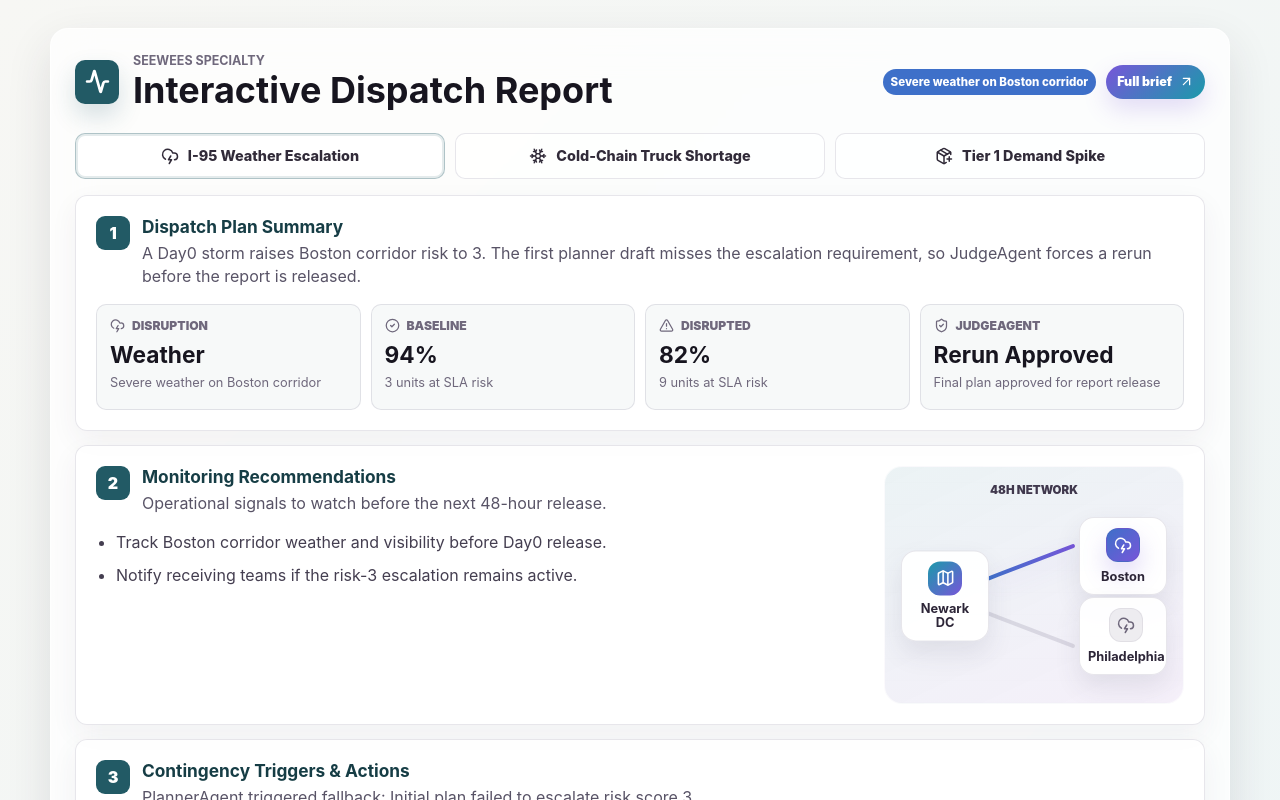
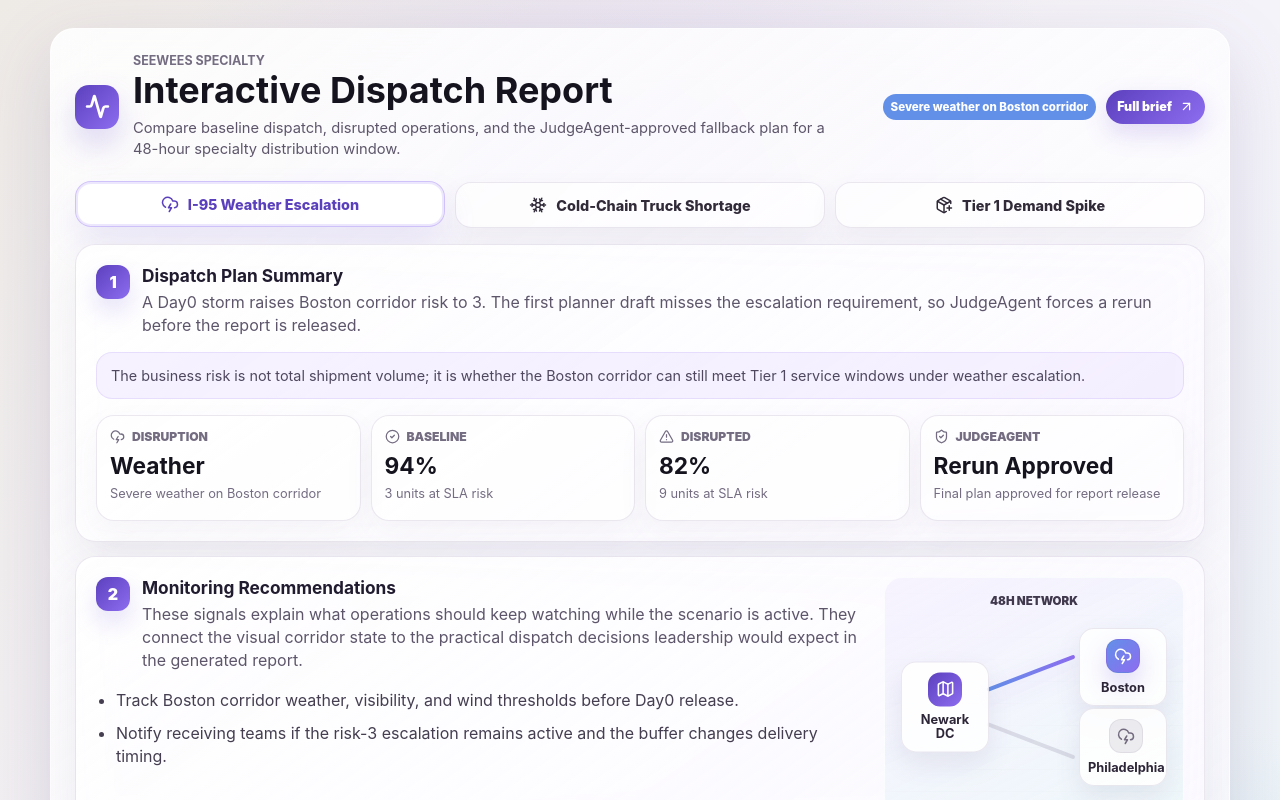
Before and after one commit to jin-roh-analyst/SeeWeeS_Group4_BS, a Next.js app in the folder web/: page / in a window 1280 px wide. Shown: the top 800 px of the page. Built offline with nearby package versions, Linux system fonts and the light colour scheme.

Commit message:
Align report dashboard with reference style

```diff
--- a/web/app/globals.css
+++ b/web/app/globals.css
@@ -1,17 +1,18 @@
 :root {
-  --ink: #17151f;
-  --muted: #6f687c;
-  --panel: rgba(255, 255, 255, 0.76);
-  --panel-strong: rgba(255, 255, 255, 0.92);
-  --line: rgba(73, 62, 99, 0.13);
-  --violet: #7756d9;
-  --violet-dark: #4d35a1;
-  --teal: #1b9aaa;
+  --ink: #15131d;
+  --muted: #746d82;
+  --panel: rgba(255, 255, 255, 0.62);
+  --panel-strong: rgba(255, 255, 255, 0.84);
+  --line: rgba(111, 96, 142, 0.14);
+  --violet: #8d6df0;
+  --violet-dark: #5b40bd;
+  --violet-soft: #eee8ff;
+  --teal: #57b9cc;
   --green: #1f9d67;
-  --amber: #cb7a1a;
-  --red: #c54858;
-  --blue: #3e70c9;
-  --shadow: 0 18px 46px rgba(47, 43, 58, 0.12);
+  --amber: #d88a2d;
+  --red: #d45768;
+  --blue: #6290e8;
+  --shadow: 0 24px 70px rgba(92, 78, 126, 0.18);
 }
 
 * {
@@ -23,7 +24,11 @@ body {
   min-height: 100vh;
   color: var(--ink);
   font-family: Inter, ui-sans-serif, system-ui, -apple-system, BlinkMacSystemFont, "Segoe UI", sans-serif;
-  background: linear-gradient(135deg, #f7f7f4 0%, #eef5f6 100%);
+  background:
+    radial-gradient(circle at 15% 88%, rgba(247, 151, 149, 0.38), transparent 30%),
+    radial-gradient(circle at 88% 82%, rgba(137, 207, 218, 0.34), transparent 30%),
+    radial-gradient(circle at 48% 18%, rgba(167, 143, 239, 0.2), transparent 36%),
+    linear-gradient(135deg, #eeeae6 0%, #f5f3fa 46%, #eaf5f7 100%);
 }
 
 button,
@@ -45,9 +50,11 @@ button {
   max-width: 1420px;
   margin: 0 auto;
   padding: 24px;
-  border: 1px solid rgba(255, 255, 255, 0.66);
-  border-radius: 18px;
-  background: rgba(255, 255, 255, 0.74);
+  border: 1px solid rgba(255, 255, 255, 0.74);
+  border-radius: 24px;
+  background:
+    linear-gradient(145deg, rgba(255, 255, 255, 0.72), rgba(245, 242, 252, 0.42)),
+    rgba(255, 255, 255, 0.5);
   box-shadow: var(--shadow);
   backdrop-filter: blur(22px);
 }
@@ -76,10 +83,10 @@ button {
   height: 44px;
   display: grid;
   place-items: center;
-  border-radius: 10px;
+  border-radius: 14px;
   color: white;
-  background: #225a65;
-  box-shadow: 0 12px 24px rgba(34, 90, 101, 0.18);
+  background: linear-gradient(135deg, var(--violet-dark), var(--violet));
+  box-shadow: 0 16px 32px rgba(112, 82, 209, 0.24);
 }
 
 .eyebrow {
@@ -104,6 +111,14 @@ h1 {
   letter-spacing: 0;
 }
 
+.topline {
+  max-width: 720px;
+  margin: 7px 0 0;
+  color: #5d566b;
+  font-size: 0.92rem;
+  line-height: 1.45;
+}
+
 .top-actions {
   display: flex;
   gap: 10px;
@@ -120,7 +135,7 @@ h1 {
   padding: 7px 12px;
   border-radius: 999px;
   color: var(--ink);
-  background: rgba(255, 255, 255, 0.78);
+  background: rgba(255, 255, 255, 0.68);
   border: 1px solid var(--line);
   font-size: 0.84rem;
   font-weight: 700;
@@ -205,7 +220,7 @@ h1 {
   border-radius: 18px;
   border: 1px solid rgba(255, 255, 255, 0.66);
   background:
-    linear-gradient(155deg, rgba(234, 242, 244, 0.94), rgba(244, 238, 249, 0.9)),
+    linear-gradient(155deg, rgba(246, 242, 255, 0.94), rgba(235, 247, 249, 0.78)),
     repeating-linear-gradient(0deg, rgba(23, 21, 31, 0.04), rgba(23, 21, 31, 0.04) 1px, transparent 1px, transparent 22px);
   overflow: hidden;
 }
@@ -236,8 +251,8 @@ h1 {
   padding: 10px 8px;
   border-radius: 15px;
   border: 1px solid var(--line);
-  background: rgba(255, 255, 255, 0.94);
-  box-shadow: 0 12px 26px rgba(62, 54, 88, 0.1);
+  background: rgba(255, 255, 255, 0.88);
+  box-shadow: 0 12px 26px rgba(92, 78, 126, 0.11);
   text-align: center;
 }
 
@@ -276,7 +291,7 @@ h1 {
 }
 
 .node-icon {
-  background: linear-gradient(135deg, var(--teal), var(--violet));
+  background: linear-gradient(135deg, var(--violet-dark), var(--violet));
 }
 
 .scenario-badge {
@@ -287,7 +302,7 @@ h1 {
 
 .route-node.destination.active .scenario-badge {
   color: white;
-  background: linear-gradient(135deg, var(--violet), var(--teal));
+  background: linear-gradient(135deg, var(--violet-dark), var(--violet));
   box-shadow: 0 12px 24px rgba(119, 86, 217, 0.22);
 }
 
@@ -296,11 +311,11 @@ h1 {
 }
 
 .corridor-map.resource .route-node.destination.active .scenario-badge {
-  background: linear-gradient(135deg, var(--teal), var(--blue));
+  background: linear-gradient(135deg, var(--violet), var(--blue));
 }
 
 .corridor-map.demand .route-node.destination.active .scenario-badge {
-  background: linear-gradient(135deg, var(--red), var(--amber));
+  background: linear-gradient(135deg, var(--violet), var(--red));
 }
 
 .route-path {
@@ -315,7 +330,7 @@ h1 {
 }
 
 .route-path.active {
-  background: linear-gradient(90deg, var(--teal), var(--violet));
+  background: linear-gradient(90deg, var(--violet-dark), var(--violet));
   box-shadow: 0 8px 22px rgba(119, 86, 217, 0.16);
 }
 
@@ -324,11 +339,11 @@ h1 {
 }
 
 .corridor-map.resource .route-path.active {
-  background: linear-gradient(90deg, var(--teal), var(--blue));
+  background: linear-gradient(90deg, var(--violet), var(--blue));
 }
 
 .corridor-map.demand .route-path.active {
-  background: linear-gradient(90deg, var(--red), var(--amber));
+  background: linear-gradient(90deg, var(--violet), var(--red));
 }
 
 .path-boston {
@@ -441,23 +456,26 @@ h1 {
   gap: 9px;
   padding: 10px 12px;
   border: 1px solid var(--line);
-  border-radius: 10px;
+  border-radius: 16px;
   color: #312b39;
-  background: rgba(255, 255, 255, 0.68);
+  background: rgba(255, 255, 255, 0.62);
   font-size: 0.9rem;
   font-weight: 850;
   cursor: pointer;
-  transition: background 160ms ease, border-color 160ms ease, box-shadow 160ms ease;
+  box-shadow: 0 14px 30px rgba(96, 83, 122, 0.07);
+  transition: background 160ms ease, border-color 160ms ease, box-shadow 160ms ease, transform 160ms ease;
 }
 
 .scenario-tab:hover,
 .scenario-tab.active {
-  border-color: rgba(34, 90, 101, 0.36);
+  border-color: rgba(141, 109, 240, 0.42);
   background: rgba(255, 255, 255, 0.98);
+  transform: translateY(-1px);
 }
 
 .scenario-tab.active {
-  box-shadow: inset 0 0 0 2px rgba(34, 90, 101, 0.12);
+  color: var(--violet-dark);
+  box-shadow: inset 0 0 0 2px rgba(141, 109, 240, 0.16), 0 18px 34px rgba(112, 82, 209, 0.13);
 }
 
 .report-flow {
@@ -468,9 +486,12 @@ h1 {
 .report-section {
   padding: 20px;
   border: 1px solid var(--line);
-  border-radius: 12px;
-  background: rgba(255, 255, 255, 0.9);
-  box-shadow: 0 10px 28px rgba(62, 54, 88, 0.06);
+  border-radius: 20px;
+  background:
+    linear-gradient(145deg, rgba(255, 255, 255, 0.82), rgba(249, 246, 255, 0.58)),
+    var(--panel);
+  box-shadow: 0 16px 40px rgba(92, 78, 126, 0.1);
+  backdrop-filter: blur(18px);
 }
 
 .report-section-head {
@@ -483,13 +504,13 @@ h1 {
 
 .report-section-head h2 {
   margin-bottom: 5px;
-  color: #163d45;
+  color: #211b30;
   font-size: 1.08rem;
 }
 
 .report-section-head p {
   margin-bottom: 0;
-  color: #585366;
+  color: #5d566b;
   line-height: 1.45;
 }
 
@@ -498,10 +519,22 @@ h1 {
   height: 34px;
   display: grid;
   place-items: center;
-  border-radius: 9px;
+  border-radius: 12px;
   color: white;
-  background: #225a65;
+  background: linear-gradient(135deg, var(--violet-dark), var(--violet));
+  box-shadow: 0 12px 24px rgba(112, 82, 209, 0.18);
   font-weight: 900;
+}
+
+.section-note {
+  margin: -2px 0 16px;
+  padding: 12px 14px;
+  border: 1px solid rgba(141, 109, 240, 0.14);
+  border-radius: 16px;
+  color: #4f485f;
+  background: rgba(238, 232, 255, 0.54);
+  line-height: 1.48;
+  font-size: 0.9rem;
 }
 
 .summary-grid,
@@ -515,8 +548,9 @@ h1 {
 .impact-row,
 .action-card {
   border: 1px solid var(--line);
-  border-radius: 10px;
-  background: rgba(247, 249, 249, 0.9);
+  border-radius: 18px;
+  background: rgba(255, 255, 255, 0.62);
+  box-shadow: 0 12px 30px rgba(96, 83, 122, 0.06);
 }
 
 .summary-card {
@@ -590,9 +624,9 @@ h1 {
   height: 28px;
   display: grid;
   place-items: center;
-  border-radius: 8px;
+  border-radius: 10px;
   color: white;
-  background: var(--teal);
+  background: linear-gradient(135deg, var(--violet-dark), var(--violet));
   font-weight: 900;
 }
 
@@ -850,7 +884,7 @@ h1 {
   padding: 7px 11px;
   border-radius: 999px;
   color: white;
-  background: linear-gradient(135deg, var(--violet), var(--teal));
+  background: linear-gradient(135deg, var(--violet-dark), var(--violet));
   box-shadow: 0 10px 24px rgba(119, 86, 217, 0.2);
   font-size: 0.78rem;
   font-weight: 900;
@@ -876,8 +910,8 @@ h1 {
   border-radius: 22px;
   border: 1px solid rgba(255, 255, 255, 0.68);
   background:
-    linear-gradient(145deg, rgba(255, 255, 255, 0.96), rgba(247, 250, 250, 0.9)),
-    linear-gradient(135deg, rgba(119, 86, 217, 0.08), rgba(27, 154, 170, 0.08));
+    linear-gradient(145deg, rgba(255, 255, 255, 0.94), rgba(249, 246, 255, 0.86)),
+    linear-gradient(135deg, rgba(141, 109, 240, 0.1), rgba(87, 185, 204, 0.08));
   box-shadow: 0 28px 90px rgba(27, 20, 44, 0.34);
 }
 
--- a/web/app/page.tsx
+++ b/web/app/page.tsx
@@ -41,29 +41,47 @@ function riskTagClass(risk: string) {
 function getMonitoringRecommendations(scenario: Scenario) {
   if (scenario.kind === "weather") {
     return [
-      "Track Boston corridor weather and visibility before Day0 release.",
-      "Notify receiving teams if the risk-3 escalation remains active."
+      "Track Boston corridor weather, visibility, and wind thresholds before Day0 release.",
+      "Notify receiving teams if the risk-3 escalation remains active and the buffer changes delivery timing."
     ];
   }
 
   if (scenario.kind === "resource") {
     return [
-      "Monitor reefer availability until both Day0 cold-chain loads are assigned.",
-      "Keep standard trucks focused on room-temperature volume."
+      "Monitor reefer availability until every Day0 cold-chain load has a confirmed equipment assignment.",
+      "Keep standard trucks focused on room-temperature volume so scarce cold-chain capacity stays protected."
     ];
   }
 
   return [
-    "Watch Tier 1 demand pressure across both corridors.",
-    "Recheck driver utilization before the Day1 release window."
+    "Watch Tier 1 demand pressure across both corridors as new shipment rows enter the planning window.",
+    "Recheck driver utilization before the Day1 release window so the fallback plan does not overcommit crews."
   ];
 }
 
 function getTriggerSummary(scenario: Scenario) {
   const rerunStep = scenario.agentTimeline.find((step) => step.status === "rerun");
   return rerunStep
-    ? `${rerunStep.name} triggered fallback: ${rerunStep.detail}`
-    : "JudgeAgent cleared the first planner draft with no rerun required.";
+    ? `${rerunStep.name} triggered fallback after JudgeAgent found a planning rule issue: ${rerunStep.detail}`
+    : "JudgeAgent cleared the first planner draft with no rerun required, so the plan can move straight into the report.";
+}
+
+function getSummaryImpact(scenario: Scenario) {
+  if (scenario.kind === "weather") {
+    return "The business risk is not total shipment volume; it is whether the Boston corridor can still meet Tier 1 service windows under weather escalation.";
+  }
+
+  if (scenario.kind === "resource") {
+    return "The business risk is cold-chain scarcity: the planner must preserve compliant equipment for the highest-penalty shipments first.";
+  }
+
+  return "The business risk is capacity prioritization: the planner must absorb higher Tier 1 demand without hiding residual SLA exposure.";
+}
+
+function getKpiImpactNote(scenario: Scenario) {
+  const onTimeDrop = scenario.baseline.onTimeRate - scenario.disrupted.onTimeRate;
+  const extraRiskUnits = scenario.disrupted.slaRiskUnits - scenario.baseline.slaRiskUnits;
+  return `The simulated disruption lowers on-time performance by ${onTimeDrop} points and adds ${extraRiskUnits} SLA-risk units before the approved contingency plan is applied.`;
 }
 
 const corridorDetails = {
@@ -140,6 +158,9 @@ export default function Home() {
             <div>
               <p className="eyebrow">SeeWeeS Specialty</p>
               <h1>Interactive Dispatch Report</h1>
+              <p className="topline">
+                Compare baseline dispatch, disrupted operations, and the JudgeAgent-approved fallback plan for a 48-hour specialty distribution window.
+              </p>
             </div>
           </div>
           <div className="top-actions">
@@ -181,6 +202,7 @@ export default function Home() {
                 <p>{scenario.summary}</p>
               </div>
             </div>
+            <p className="section-note">{getSummaryImpact(scenario)}</p>
             <div className="summary-grid">
               <div className="summary-card">
                 <span><Icon size={15} /> Disruption</span>
@@ -211,7 +233,9 @@ export default function Home() {
                 <span className="section-number">2</span>
                 <div>
                   <h2 id="monitoring-title">Monitoring Recommendations</h2>
-                  <p>Operational signals to watch before the next 48-hour release.</p>
+                  <p>
+                    These signals explain what operations should keep watching while the scenario is active. They connect the visual corridor state to the practical dispatch decisions leadership would expect in the generated report.
+                  </p>
                 </div>
               </div>
               <ul className="compact-list">
@@ -263,6 +287,9 @@ export default function Home() {
                 <p>{getTriggerSummary(scenario)}</p>
               </div>
             </div>
+            <p className="section-note">
+              Why this matters: the fallback loop turns the scenario from a static what-if into an auditable recommendation that can be rerun before stakeholders see the final report.
+            </p>
             <div className="action-grid">
               {scenario.contingencyPlan.slice(0, 3).map((action, index) => (
                 <div className="action-card" key={action}>
@@ -278,9 +305,12 @@ export default function Home() {
               <span className="section-number">4</span>
               <div>
                 <h2 id="impact-title">KPI Impact Summary</h2>
-                <p>Baseline and disrupted performance for the selected scenario.</p>
+                <p>
+                  Baseline and disrupted performance are shown side by side so the business cost of the selected scenario is visible before opening the full technical brief.
+                </p>
               </div>
             </div>
+            <p className="section-note">{getKpiImpactNote(scenario)}</p>
             <div className="impact-grid">
               <div className="impact-row">
                 <span>On-time rate</span>
```
